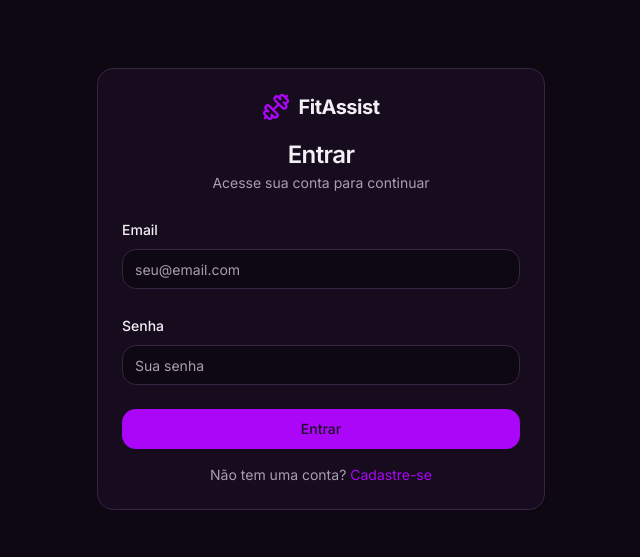
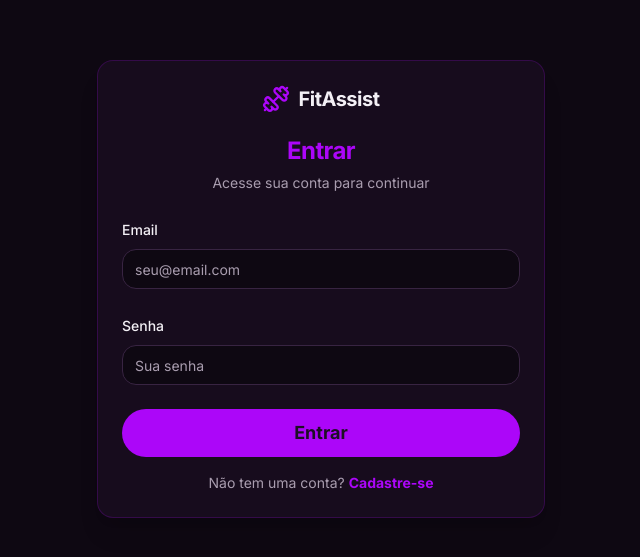
Before and after one commit to ClosetX-Projects/fit_app, a Next.js app: page /login in a window 1280 px wide. Shown: the part 111-668 px from the top of the page, without its empty margins (319-959 px from the left). Built offline with nearby package versions, Linux system fonts and the light colour scheme; no server answers.

Commit message:
ERROR: build step 4 "us-central1-docker.pkg.dev/serverless-runtimes/goog

```diff
--- a/src/components/login-form.tsx
+++ b/src/components/login-form.tsx
@@ -15,10 +15,12 @@ import Link from 'next/link';
 import { useRouter } from 'next/navigation';
 import { Logo } from './icons';
 
-const formSchema = z.object({
+const loginFormSchema = z.object({
   email: z.string().email({ message: 'Por favor, insira um email válido.' }),
   password: z.string().min(6, { message: 'A senha deve ter pelo menos 6 caracteres.' }),
 });
+
+type LoginFormValues = z.infer<typeof loginFormSchema>;
 
 export function LoginForm() {
   const [loading, setLoading] = useState(false);
@@ -26,15 +28,15 @@ export function LoginForm() {
   const { auth } = useFirebase();
   const router = useRouter();
 
-  const form = useForm<z.infer<typeof formSchema>>({
-    resolver: zodResolver(formSchema),
+  const loginForm = useForm<LoginFormValues>({
+    resolver: zodResolver(loginFormSchema),
     defaultValues: {
       email: '',
       password: '',
     },
   });
 
-  async function onSubmit(values: z.infer<typeof formSchema>) {
+  async function onSubmit(values: LoginFormValues) {
     setLoading(true);
     try {
       await signInWithEmailAndPassword(auth, values.email, values.password);
@@ -55,17 +57,17 @@ export function LoginForm() {
   }
 
   return (
-    <Card className="w-full max-w-md">
+    <Card className="w-full max-w-md border-primary/20 shadow-xl">
       <CardHeader className="items-center text-center">
         <Logo className="mb-4" />
-        <CardTitle>Entrar</CardTitle>
+        <CardTitle className="text-2xl font-black text-primary">Entrar</CardTitle>
         <CardDescription>Acesse sua conta para continuar</CardDescription>
       </CardHeader>
       <CardContent>
-        <Form {...form}>
-          <form onSubmit={form.handleSubmit(onSubmit)} className="space-y-6">
+        <Form {...loginForm}>
+          <form onSubmit={loginForm.handleSubmit(onSubmit)} className="space-y-6">
             <FormField
-              control={form.control}
+              control={loginForm.control}
               name="email"
               render={({ field }) => (
                 <FormItem>
@@ -78,7 +80,7 @@ export function LoginForm() {
               )}
             />
             <FormField
-              control={form.control}
+              control={loginForm.control}
               name="password"
               render={({ field }) => (
                 <FormItem>
@@ -90,14 +92,14 @@ export function LoginForm() {
                 </FormItem>
               )}
             />
-            <Button type="submit" className="w-full" disabled={loading}>
+            <Button type="submit" className="w-full h-12 text-lg font-bold rounded-full bg-primary" disabled={loading}>
               {loading ? 'Entrando...' : 'Entrar'}
             </Button>
           </form>
         </Form>
         <p className="mt-4 text-center text-sm text-muted-foreground">
           Não tem uma conta?{' '}
-          <Link href="/signup" className="text-primary hover:underline">
+          <Link href="/signup" className="text-primary font-bold hover:underline">
             Cadastre-se
           </Link>
         </p>
--- a/src/components/signup-form.tsx
+++ b/src/components/signup-form.tsx
@@ -18,7 +18,7 @@ import { useRouter } from 'next/navigation';
 import { Logo } from './icons';
 import { PlaceHolderImages } from '@/lib/placeholder-images';
 
-const formSchema = z.object({
+const signupFormSchema = z.object({
   name: z.string().min(2, { message: 'O nome é obrigatório.' }),
   email: z.string().email({ message: 'Por favor, insira um email válido.' }),
   password: z.string().min(6, { message: 'A senha deve ter pelo menos 6 caracteres.' }),
@@ -28,6 +28,8 @@ const formSchema = z.object({
   whatsapp: z.string().optional(),
 });
 
+type SignupFormValues = z.infer<typeof signupFormSchema>;
+
 export function SignUpForm() {
   const [loading, setLoading] = useState(false);
   const { toast } = useToast();
@@ -35,8 +37,8 @@ export function SignUpForm() {
   const router = useRouter();
   const defaultAvatar = PlaceHolderImages.find(img => img.id === 'user-avatar')?.imageUrl || '';
 
-  const form = useForm<z.infer<typeof formSchema>>({
-    resolver: zodResolver(formSchema),
+  const signupForm = useForm<SignupFormValues>({
+    resolver: zodResolver(signupFormSchema),
     defaultValues: {
       name: '',
       email: '',
@@ -48,7 +50,7 @@ export function SignUpForm() {
     },
   });
 
-  async function onSubmit(values: z.infer<typeof formSchema>) {
+  async function onSubmit(values: SignupFormValues) {
     setLoading(true);
     try {
       const userCredential = await createUserWithEmailAndPassword(auth, values.email, values.password);
@@ -89,17 +91,17 @@ export function SignUpForm() {
   }
 
   return (
-    <Card className="w-full max-w-md">
+    <Card className="w-full max-w-md border-primary/20 shadow-xl">
       <CardHeader className="items-center text-center">
         <Logo className="mb-4" />
-        <CardTitle>Criar Conta</CardTitle>
+        <CardTitle className="text-2xl font-black text-primary">Criar Conta</CardTitle>
         <CardDescription>Comece sua jornada fitness hoje</CardDescription>
       </CardHeader>
       <CardContent>
-        <Form {...form}>
-          <form onSubmit={form.handleSubmit(onSubmit)} className="space-y-4">
+        <Form {...signupForm}>
+          <form onSubmit={signupForm.handleSubmit(onSubmit)} className="space-y-4">
             <FormField
-              control={form.control}
+              control={signupForm.control}
               name="name"
               render={({ field }) => (
                 <FormItem>
@@ -113,7 +115,7 @@ export function SignUpForm() {
             />
             <div className="grid grid-cols-2 gap-4">
               <FormField
-                control={form.control}
+                control={signupForm.control}
                 name="email"
                 render={({ field }) => (
                   <FormItem>
@@ -126,7 +128,7 @@ export function SignUpForm() {
                 )}
               />
               <FormField
-                control={form.control}
+                control={signupForm.control}
                 name="password"
                 render={({ field }) => (
                   <FormItem>
@@ -141,7 +143,7 @@ export function SignUpForm() {
             </div>
 
             <FormField
-              control={form.control}
+              control={signupForm.control}
               name="userType"
               render={({ field }) => (
                 <FormItem>
@@ -164,7 +166,7 @@ export function SignUpForm() {
 
             <div className="grid grid-cols-2 gap-4">
               <FormField
-                control={form.control}
+                control={signupForm.control}
                 name="age"
                 render={({ field }) => (
                   <FormItem>
@@ -177,7 +179,7 @@ export function SignUpForm() {
                 )}
               />
               <FormField
-                control={form.control}
+                control={signupForm.control}
                 name="gender"
                 render={({ field }) => (
                   <FormItem>
@@ -201,7 +203,7 @@ export function SignUpForm() {
             </div>
 
             <FormField
-              control={form.control}
+              control={signupForm.control}
               name="whatsapp"
               render={({ field }) => (
                 <FormItem>
@@ -214,14 +216,14 @@ export function SignUpForm() {
               )}
             />
 
-            <Button type="submit" className="w-full" disabled={loading}>
+            <Button type="submit" className="w-full h-12 text-lg font-bold rounded-full bg-primary" disabled={loading}>
               {loading ? 'Criando conta...' : 'Cadastrar'}
             </Button>
           </form>
         </Form>
         <p className="mt-4 text-center text-sm text-muted-foreground">
           Já tem uma conta?{' '}
-          <Link href="/login" className="text-primary hover:underline">
+          <Link href="/login" className="text-primary font-bold hover:underline">
             Entrar
           </Link>
         </p>
```
